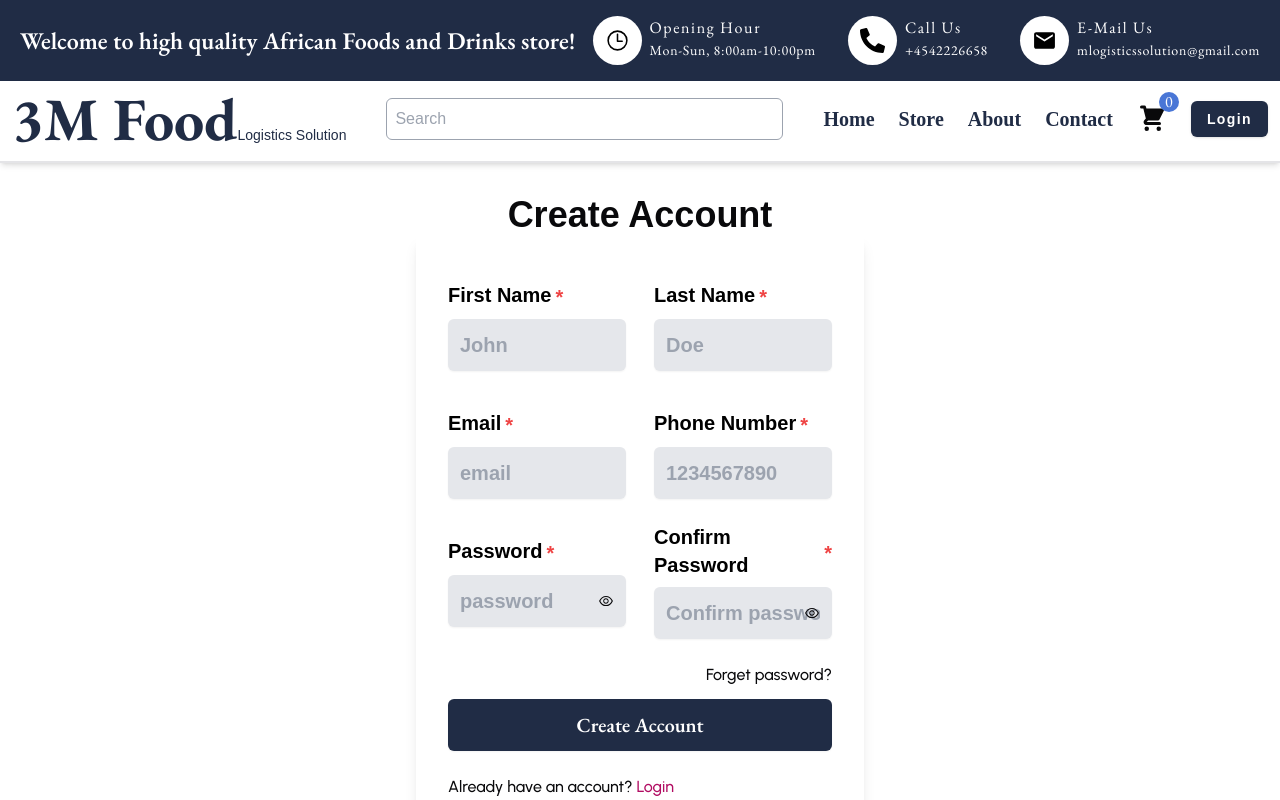
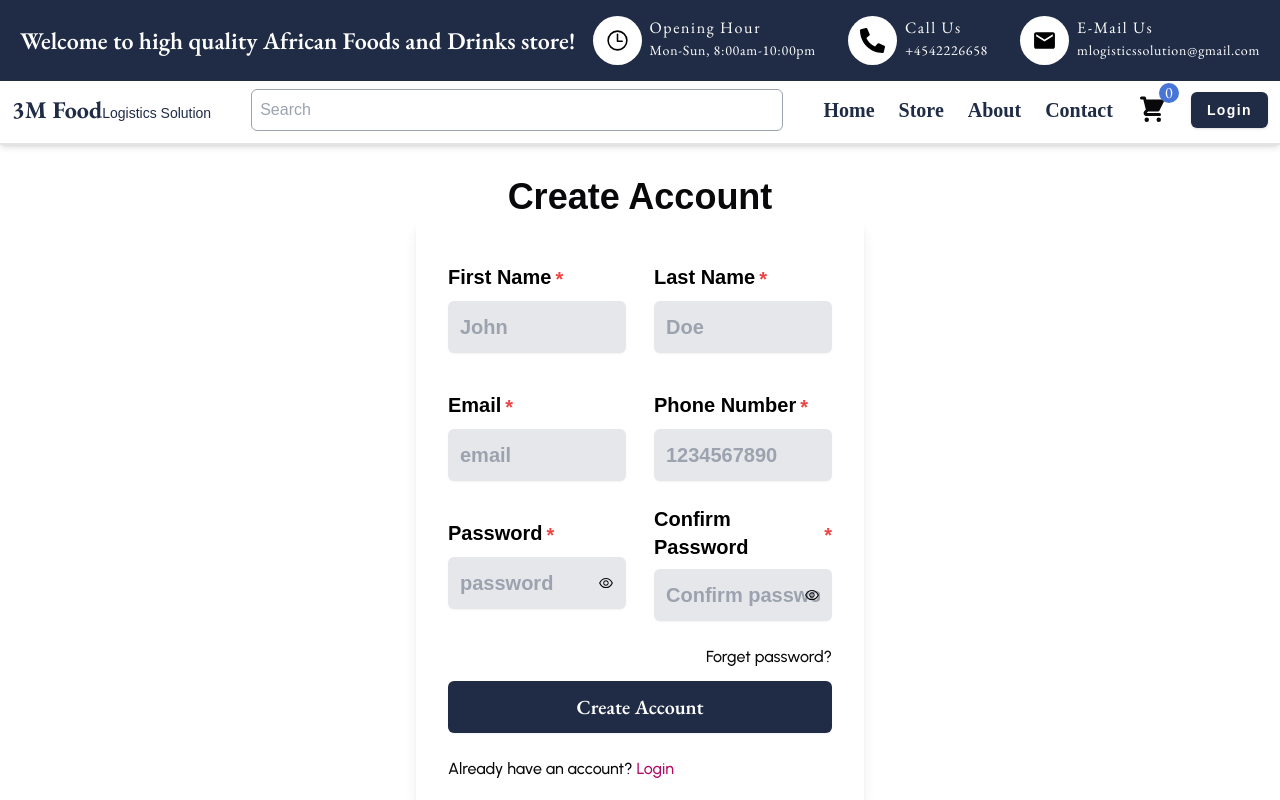
Before and after one commit to Mayadihno/3mlogistics, a Next.js app: page /register in a window 1280 px wide. Shown: the top 800 px of the page. Built offline with nearby package versions, Linux system fonts and the light colour scheme; a web font is replaced by a local one.

Commit message:
refactor: adjust header sizes and limit product display to enhance layout in navigation components

```diff
--- a/app/(admin)/_components/AdminNavbar.tsx
+++ b/app/(admin)/_components/AdminNavbar.tsx
@@ -25,7 +25,7 @@ const AdminNavbar = () => {
 
   return (
     <>
-      <header className="h-26 w-full sticky top-0 z-50 border-b bg-slate-50 px-4 lg:h-[60px] lg:px-6">
+      <header className="h-28 w-full sticky top-0 z-50 border-b bg-slate-50 px-4 lg:h-[60px] lg:px-6">
         <div className="flex items-center justify-between">
           <div className="flex items-center space-x-4">
             <button
@@ -36,7 +36,7 @@ const AdminNavbar = () => {
             </button>
 
             <Link href={"/admin-dashboard"}>
-              <span className="text-5xl font-bold text-[#202C45] hover:text-[#4976d6] cursor-pointer font-ebgaramond">
+              <span className="text-2xl font-bold text-[#202C45] hover:text-[#4976d6] cursor-pointer font-ebgaramond">
                 3M Food
               </span>
               <small className="block text-sm text-[#202C45]">
--- a/components/Product/Products.tsx
+++ b/components/Product/Products.tsx
@@ -7,7 +7,8 @@ import ProductSkeleton from "../skeletom/ProductSkeleton";
 
 const Products = () => {
   const { data, isLoading } = useGetUserProductsQuery({});
-  const products = data?.products;
+  const products = data?.products?.slice(0, 8);
+
   return (
     <div className="w-full bg-[#f7f7f7]">
       <div className="flex flex-col text-center py-4">
--- a/components/navbar/Navbar.tsx
+++ b/components/navbar/Navbar.tsx
@@ -31,7 +31,7 @@ const Navbar = () => {
       <div className="bg-white px-3 pt-2 pb-3 sticky top-0 z-50 border-b-2 shadow-md">
         <div className="flex justify-between items-center">
           <Link href={"/"}>
-            <span className="text-6xl font-bold cursor-pointer hover:text-[#4976d6] font-ebgaramond text-[#202C45]">
+            <span className="text-2xl font-bold cursor-pointer hover:text-[#4976d6] font-ebgaramond text-[#202C45]">
               3M Food
             </span>
             <small className="text-sm text-[#202C45]">Logistics Solution</small>
```
